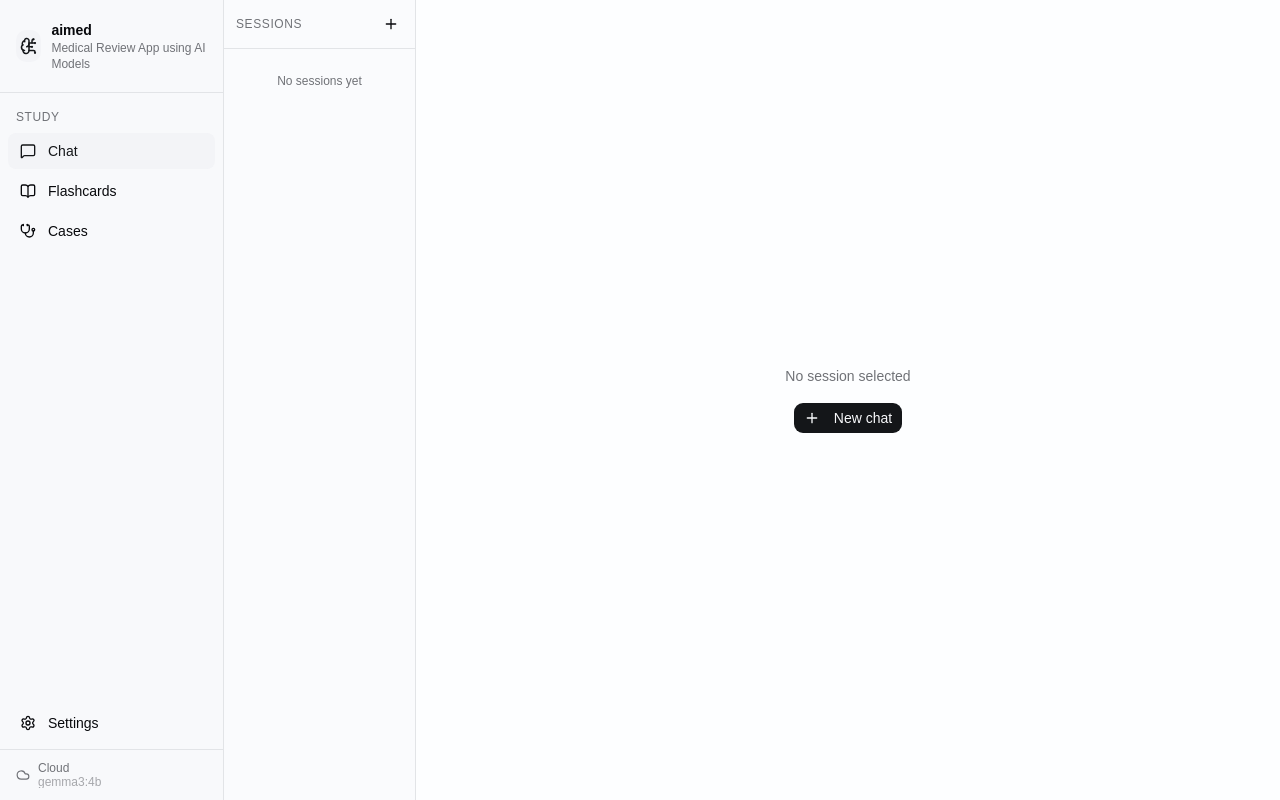
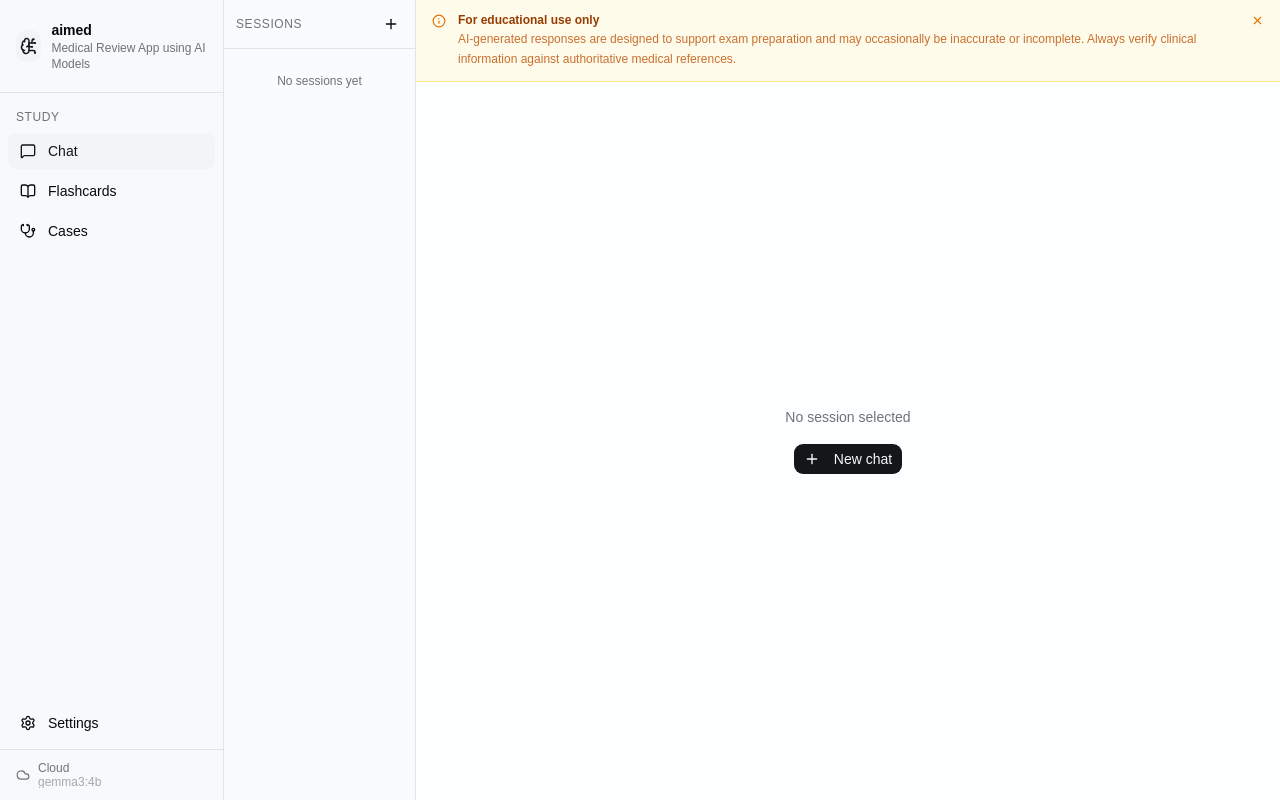
Before and after one commit to ljsalcedo-dev/aimed, a React (Vite) app: page /chat in a window 1280 px wide. Built offline with nearby package versions, Linux system fonts and the light colour scheme.

Commit message:
feat: add AiDisclaimer component to CasesPage and ChatPage for user guidance

```diff
--- /dev/null
+++ b/src/components/AiDisclaimer.tsx
@@ -0,0 +1,53 @@
+import { Info, X } from "lucide-react";
+import { useState } from "react";
+import { cn } from "@/lib/utils";
+
+interface AiDisclaimerProps {
+	storageKey: string;
+	className?: string;
+}
+
+export function AiDisclaimer({ storageKey, className }: AiDisclaimerProps) {
+	const [dismissed, setDismissed] = useState(
+		() => !!localStorage.getItem(storageKey),
+	);
+
+	if (dismissed) return null;
+
+	function dismiss() {
+		localStorage.setItem(storageKey, "1");
+		setDismissed(true);
+	}
+
+	return (
+		<div
+			className={cn(
+				"flex shrink-0 items-start gap-3 border-b bg-amber-50 dark:bg-amber-950/20 border-amber-200 dark:border-amber-800/40 px-4 py-3",
+				className,
+			)}
+		>
+			<Info
+				size={14}
+				className="mt-0.5 shrink-0 text-amber-600 dark:text-amber-400"
+			/>
+			<div className="flex-1 min-w-0">
+				<p className="text-xs font-semibold text-amber-800 dark:text-amber-300">
+					For educational use only
+				</p>
+				<p className="text-xs text-amber-700/80 dark:text-amber-400/80 mt-0.5 leading-relaxed">
+					AI-generated responses are designed to support exam preparation and
+					may occasionally be inaccurate or incomplete. Always verify clinical
+					information against authoritative medical references.
+				</p>
+			</div>
+			<button
+				type="button"
+				onClick={dismiss}
+				aria-label="Dismiss"
+				className="mt-0.5 shrink-0 text-amber-600 hover:text-amber-800 dark:text-amber-400 dark:hover:text-amber-200 transition-colors"
+			>
+				<X size={13} />
+			</button>
+		</div>
+	);
+}
--- a/src/pages/CasesPage.tsx
+++ b/src/pages/CasesPage.tsx
@@ -10,6 +10,7 @@ import {
 import { useEffect, useRef, useState } from "react";
 import ReactMarkdown from "react-markdown";
 import remarkGfm from "remark-gfm";
+import { AiDisclaimer } from "@/components/AiDisclaimer";
 import { Badge } from "@/components/ui/badge";
 import { Button } from "@/components/ui/button";
 import { Card, CardContent, CardHeader } from "@/components/ui/card";
@@ -572,6 +573,8 @@ export function CasesPage() {
 				</Button>
 			</div>
 
+			<AiDisclaimer storageKey="aimed:cases-disclaimer-seen" />
+
 			<ScrollArea className="flex-1 px-6 py-4">
 				{cases.length === 0 ? (
 					<div className="flex flex-col items-center justify-center gap-4 py-20 text-center">
--- a/src/pages/ChatPage.tsx
+++ b/src/pages/ChatPage.tsx
@@ -1,5 +1,6 @@
 import { LayoutList, Plus, Send, Square, Trash2 } from "lucide-react";
 import { useEffect, useRef, useState } from "react";
+import { AiDisclaimer } from "@/components/AiDisclaimer";
 import ReactMarkdown from "react-markdown";
 import remarkGfm from "remark-gfm";
 import { Button } from "@/components/ui/button";
@@ -352,6 +353,7 @@ export function ChatPage() {
 						<Plus size={14} />
 					</Button>
 				</div>
+				<AiDisclaimer storageKey="aimed:chat-disclaimer-seen" />
 				{activeSession ? (
 					<>
 						{/* Messages */}
```
